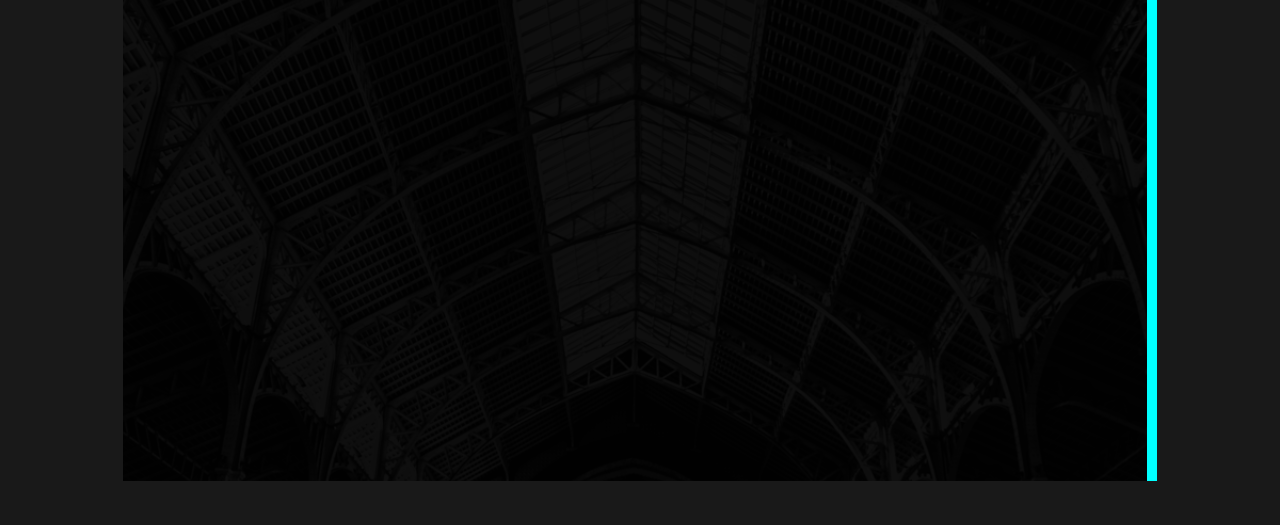
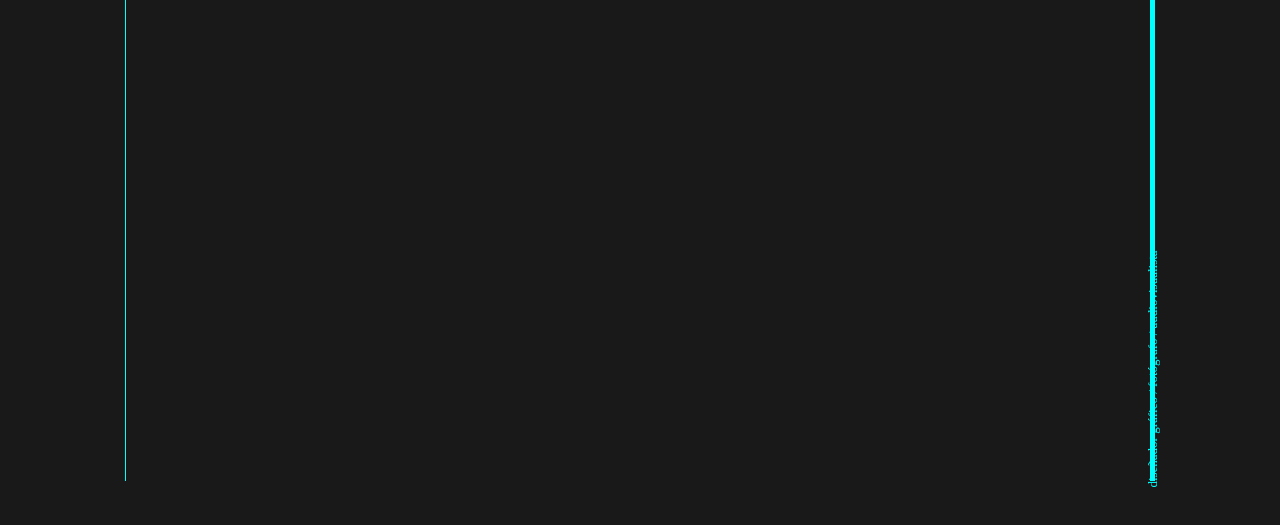
Before and after one commit to danielvazquezguerra/portafolio, a plain HTML site: page index.html in a window 1280 px wide. Shown: the part 199-724 px from the top of the page. Drawn offline with Linux system fonts and the light colour scheme.

Commit message:
fondo eliminado info lateral

```diff
--- a/daniel-portafolio.css
+++ b/daniel-portafolio.css
@@ -8,10 +8,10 @@
 
     display: flex;
     width: 100%;
-    background-image: url(./images/daniel-fondo.jpg);
+   /* background-image: url(./images/daniel-fondo.jpg);
     background-repeat: no-repeat;
     background-size: cover;height: 100hw;
-    background-attachment: fixed;
+    background-attachment: fixed;*/
     z-index: -1;
 
 
@@ -19,12 +19,23 @@
 
 .fondo-container {
 
-    display: flex;
+
     width: 80%;
     height: 70%;
-    border-right: 10px solid #00ffff;
-    background-color:rgba(0, 0, 0, 0.4);
+    border-right: 5px solid #00ffff;
+    border-left: 1px solid aqua;
 
+}
+
+#info {
+
+    color: aqua;
+    font-family: gotham;
+    font-size: small;
+    transform: rotate(-90deg);
+    position: absolute;
+    right: 0.7vw;
+    bottom: 17.5vw;
 
 }
 
@@ -46,13 +57,14 @@
 
     display: flex;
     position: absolute;
-    top: 20px;
-    left: 55px;
+    top: 3vh;
+    left: 5vw;
     align-content: flex-start;
 
 }
 
 .daniel-logo {
+
     fill: aqua;
     width: 400px;
     padding-left: 40px;
--- a/index.html
+++ b/index.html
@@ -18,23 +18,15 @@
 
     <div class="fondo-container">
 
-        <div id="img-fondo">
+
+            <p id="info">diseñador gráfico / fotógrafo / audiovisualista</p>
 
 
 
 
-        </div>
 
 
     </div>
-  <!--  <header>
-        <div class="logo-container">
-            <svg class="daniel-logo" id="Capa_2" data-name="Capa 2" xmlns="http://www.w3.org/2000/svg" viewBox="0 0 1080 413"><defs></defs><title>daniel-logo</title><path class="cls-1" d="M605.32,117.36h57V323.75h-57Z"/><path class="cls-1" d="M677.85,117.36H842.54v49.9H734v31H832.3V243H734v32.47H844v48.26H677.85Z"/><path class="cls-1" d="M968.38,273.67h50.86v50.08H968.38Z"/><path class="cls-1" d="M117.58,117.14h-79v83.74H95.35V167.45h23.11c33.93,0,56.45,19,56.45,51.78v.58c0,32.55-21.86,51.16-54.93,51.72v50.24c71.49-1.43,113.15-44.73,113.15-102.84v-.58C233.13,159.26,190.71,117.14,117.58,117.14Z"/><polygon class="cls-1" points="951.99 274.03 912.48 274.03 912.48 117.36 855.73 117.36 855.73 323.75 951.99 323.75 951.99 274.03"/><path class="cls-1" d="M394.92,117.36v92.27L358.65,117H296.59L209.42,322.12h59.67l14.63-36.56h79l14.92,36.56H452V171.18l59.58,151.47h60.84l-.21-.53h16.61V117.36h-57V218.64L491.37,117.36H394.92M300.39,243l23.11-58.21L346.31,243Z"/></svg>
-        </div>
-    </header>
-
-
--->
 
 </main>
 
```
